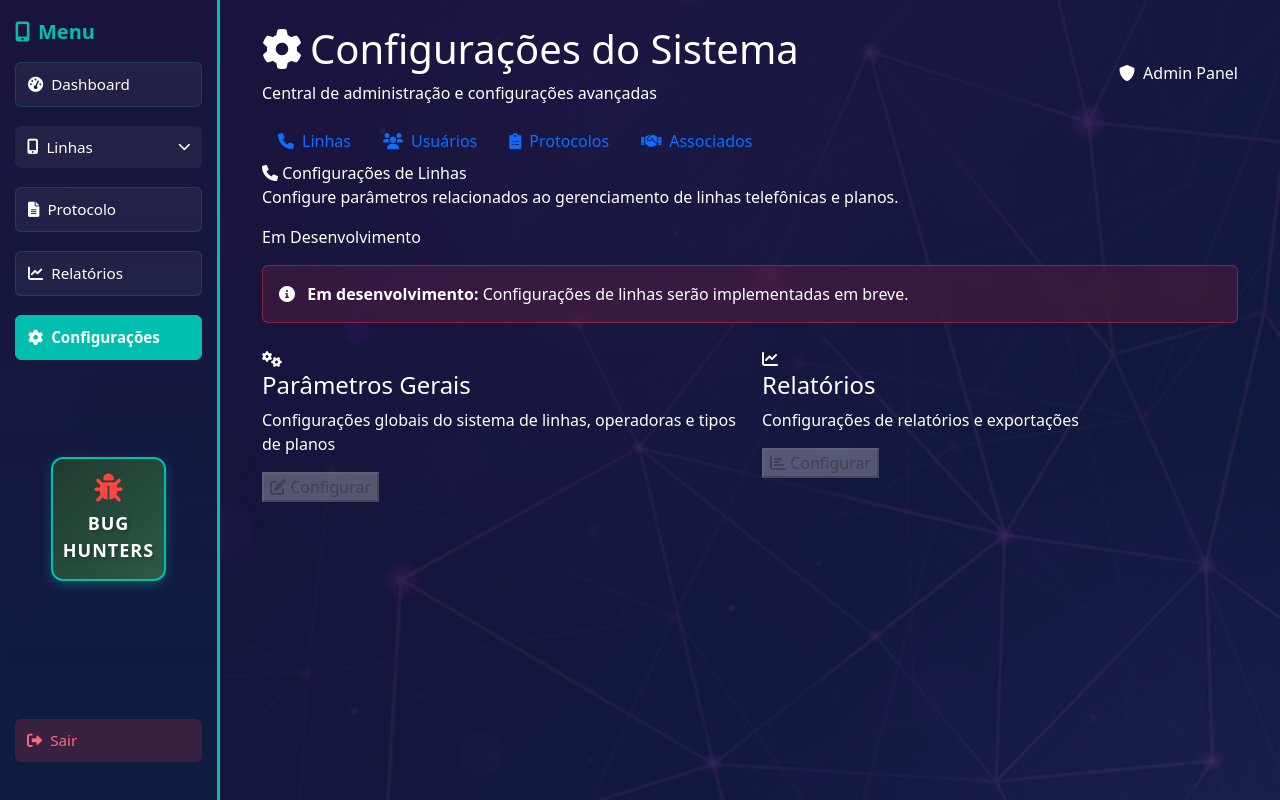
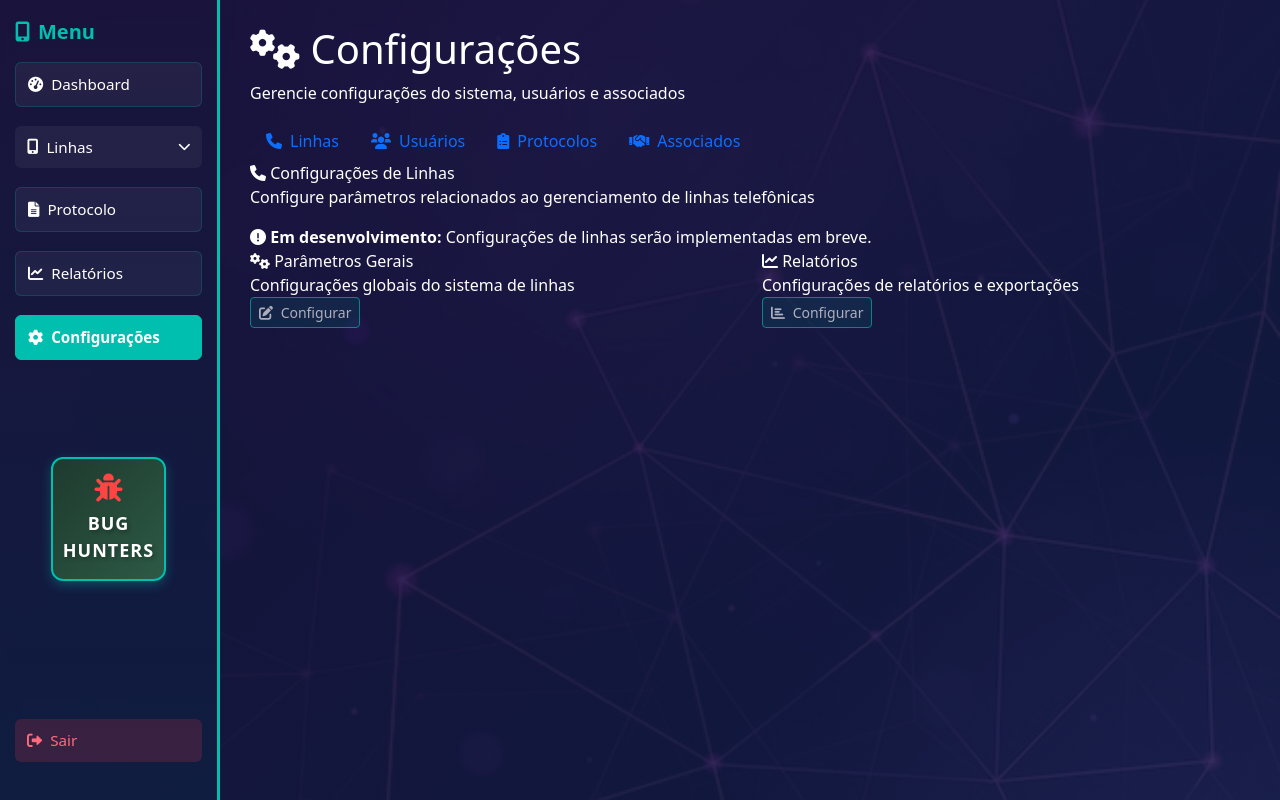
Before and after one commit to an2trindade/Projeto_Integrador_SENAC, a Django app: page /linhas/configuracoes/ in a window 1280 px wide. Run offline with Django 5.2, Linux system fonts and the light colour scheme; the visitor is signed in with stand-in values (Sample User, id 1); data that the repository does not hold is empty.

Commit message:
configuracoes organizada falta layout e algumas configurações

```diff
--- a/linhas/templates/configuracoes.html
+++ b/linhas/templates/configuracoes.html
@@ -4,54 +4,50 @@
 
 {% block extra_css %}
 <style>
-    /* Layout com Cards de Fundo */
+    /* Layout conforme print - fundo escuro */
     body {
-        background-color: #f8f9fa;
+        background: linear-gradient(135deg, #2c3e50 0%, #34495e 100%);
+        min-height: 100vh;
         font-family: -apple-system, BlinkMacSystemFont, 'Segoe UI', Roboto, sans-serif;
-    }
-
-    /* Header com Gradient */
-    .config-header {
-        background: linear-gradient(135deg, #667eea 0%, #764ba2 100%);
+        margin: 0;
+        padding: 0;
+    }
+
+    /* Header principal - fundo escuro */
+    .config-main-header {
+        background: linear-gradient(135deg, #2c3e50 0%, #34495e 100%);
         color: white;
+        padding: 2rem;
+        margin: 0;
+    }
+
+    .config-title {
+        font-size: 2rem;
+        font-weight: 400;
+        margin: 0;
+        display: flex;
+        align-items: center;
+        gap: 1rem;
+    }
+
+    .config-title i {
+        font-size: 1.8rem;
+    }
+
+    .config-subtitle {
+        opacity: 0.8;
+        margin: 0.5rem 0 0 0;
+        font-size: 1rem;
+        font-weight: 300;
+    }
+
+    /* Container branco com abas */
+    /* Container branco com abas */
+    .config-white-container {
+        background: white;
+        margin: 0 2rem 2rem 2rem;
         border-radius: 12px;
-        margin-bottom: 2rem;
-        box-shadow: 0 4px 15px rgba(102, 126, 234, 0.4);
-    }
-
-    .config-header-content {
-        padding: 2rem;
-    }
-
-    .config-title {
-        font-size: 1.75rem;
-        font-weight: 600;
-        margin-bottom: 0.5rem;
-    }
-
-    .config-subtitle {
-        opacity: 0.9;
-        margin: 0;
-        font-size: 1rem;
-    }
-
-    .admin-badge {
-        background: rgba(255, 255, 255, 0.2);
-        backdrop-filter: blur(10px);
-        border: 1px solid rgba(255, 255, 255, 0.3);
-        color: white;
-        padding: 0.5rem 1rem;
-        border-radius: 20px;
-        font-size: 0.875rem;
-        font-weight: 500;
-    }
-
-    /* Container Principal com Card */
-    .config-container {
-        background: white;
-        border-radius: 12px;
-        box-shadow: 0 4px 20px rgba(0, 0, 0, 0.08);
-        border: 1px solid #e5e7eb;
+        box-shadow: 0 8px 32px rgba(0, 0, 0, 0.1);
         overflow: hidden;
     }
 
@@ -196,22 +192,51 @@
 
 
 
-    /* Cards com Background */
-    .feature-card {
-        background: white;
+    /* Cards de funcionalidades conforme print */
+    .config-card {
+        background: #f8f9fa;
         border: 1px solid #e9ecef;
-        border-radius: 12px;
-        padding: 2rem;
+        border-radius: 8px;
+        padding: 1.5rem;
+        margin-bottom: 1rem;
+        transition: all 0.3s ease;
+    }
+
+    .config-card:hover {
+        box-shadow: 0 4px 12px rgba(0, 0, 0, 0.1);
+        transform: translateY(-2px);
+    }
+
+    .config-card-title {
+        font-size: 1.1rem;
+        font-weight: 600;
+        margin-bottom: 0.5rem;
+        display: flex;
+        align-items: center;
+        gap: 0.75rem;
+    }
+
+    .config-card-description {
+        color: #666;
+        font-size: 0.9rem;
+        margin-bottom: 1rem;
+    }
+
+    /* Alert de desenvolvimento conforme print */
+    .development-alert {
+        background: #f8d7da;
+        border: 1px solid #f5c6cb;
+        border-radius: 8px;
+        padding: 1rem;
         margin-bottom: 1.5rem;
-        transition: all 0.3s ease;
-        height: auto;
-        box-shadow: 0 2px 8px rgba(0, 0, 0, 0.1);
-    }
-
-    .feature-card:hover {
-        transform: translateY(-4px);
-        box-shadow: 0 8px 25px rgba(0, 0, 0, 0.15);
-        border-color: #667eea;
+        color: #721c24;
+        display: flex;
+        align-items: center;
+        gap: 0.75rem;
+    }
+
+    .development-alert i {
+        color: #721c24;
     }
 
     .feature-card.active {
@@ -483,29 +508,18 @@
 
 {% block content %}
 <!-- Header Principal -->
-<div class="container">
-    <div class="config-header">
-        <div class="config-header-content">
-            <div class="d-flex justify-content-between align-items-center">
-                <div>
-                    <h1 class="config-title">
-                        <i class="fas fa-cog me-2"></i>Configurações do Sistema
-                    </h1>
-                    <p class="config-subtitle">Central de administração e configurações avançadas</p>
-                </div>
-                <div class="admin-badge">
-                    <i class="fas fa-shield-alt me-2"></i>Admin Panel
-                </div>
-            </div>
-
-
-        </div>
-    </div>
-
-    <!-- Container Principal -->
-    <div class="config-container">
-        <div class="config-nav">
-            <ul class="nav nav-tabs-custom" id="configTabs" role="tablist">
+<div class="config-main-header">
+    <h1 class="config-title">
+        <i class="fas fa-cogs"></i>
+        Configurações
+    </h1>
+    <p class="config-subtitle">Gerencie configurações do sistema, usuários e associados</p>
+</div>
+
+<!-- Container Branco com Abas -->
+<div class="config-white-container">
+    <!-- Navegação das Abas -->
+    <ul class="nav nav-tabs-custom" id="configTabs" role="tablist">
                 <li class="nav-item" role="presentation">
                     <button class="nav-link active" id="linhas-tab" data-bs-toggle="tab" data-bs-target="#linhas-content" type="button" role="tab">
                         <i class="fas fa-phone me-2"></i>Linhas
@@ -539,39 +553,41 @@
                 </div>
 
                 <p class="section-description">
-                    Configure parâmetros relacionados ao gerenciamento de linhas telefônicas e planos.
+                    Configure parâmetros relacionados ao gerenciamento de linhas telefônicas
                 </p>
 
-                <span class="status-badge development">Em Desenvolvimento</span>
-
-                <div class="alert alert-info mt-3 mb-4">
-                    <i class="fas fa-info-circle me-2"></i>
-                    <strong>Em desenvolvimento:</strong> Configurações de linhas serão implementadas em breve.
+                <div class="development-alert">
+                    <i class="fas fa-exclamation-circle"></i>
+                    <span><strong>Em desenvolvimento:</strong> Configurações de linhas serão implementadas em breve.</span>
                 </div>
 
                 <div class="row">
                     <div class="col-md-6 mb-3">
-                        <div class="feature-card development">
-                            <div class="feature-icon warning">
+                        <div class="config-card">
+                            <div class="config-card-title">
                                 <i class="fas fa-cogs"></i>
-                            </div>
-                            <h4 class="feature-title">Parâmetros Gerais</h4>
-                            <p class="feature-description">Configurações globais do sistema de linhas, operadoras e tipos de planos</p>
-                            <button class="btn-clean outline" disabled>
-                                <i class="fas fa-edit"></i> Configurar
+                                Parâmetros Gerais
+                            </div>
+                            <div class="config-card-description">
+                                Configurações globais do sistema de linhas
+                            </div>
+                            <button class="btn btn-outline-secondary btn-sm" disabled>
+                                <i class="fas fa-edit me-1"></i> Configurar
                             </button>
                         </div>
                     </div>
 
                     <div class="col-md-6 mb-3">
-                        <div class="feature-card development">
-                            <div class="feature-icon info">
+                        <div class="config-card">
+                            <div class="config-card-title">
                                 <i class="fas fa-chart-line"></i>
-                            </div>
-                            <h4 class="feature-title">Relatórios</h4>
-                            <p class="feature-description">Configurações de relatórios e exportações</p>
-                            <button class="btn-clean outline" disabled>
-                                <i class="fas fa-chart-bar"></i> Configurar
+                                Relatórios
+                            </div>
+                            <div class="config-card-description">
+                                Configurações de relatórios e exportações
+                            </div>
+                            <button class="btn btn-outline-secondary btn-sm" disabled>
+                                <i class="fas fa-chart-bar me-1"></i> Configurar
                             </button>
                         </div>
                     </div>
```
Also changed, not shown: create_superuser_auto.py (added, +33 -0 lines), linhas/templates/configuracoes_exportacoes.html (added, +369 -0 lines), temp_create_admin.py (added, +15 -0 lines), 1 other file.
